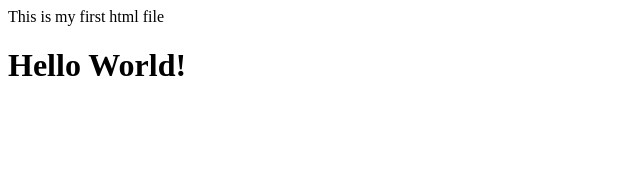
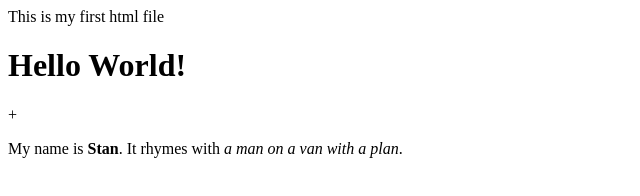
Before and after one commit to StanHus/html-hello-world, a plain HTML site: page index.html in a window 1280 px wide. Shown: the whole page, without its empty margins (0-640 px from the left). Drawn offline with Linux system fonts and the light colour scheme.

Commit message:
added personalisation@

```diff
--- a/index.html
+++ b/index.html
@@ -1,2 +1,3 @@
 This is my first html file
 <h1>Hello World!</h1>
++<p>My name is <b>Stan</b>. It rhymes with <i>a man on a van with a plan</i>.</p>
```
